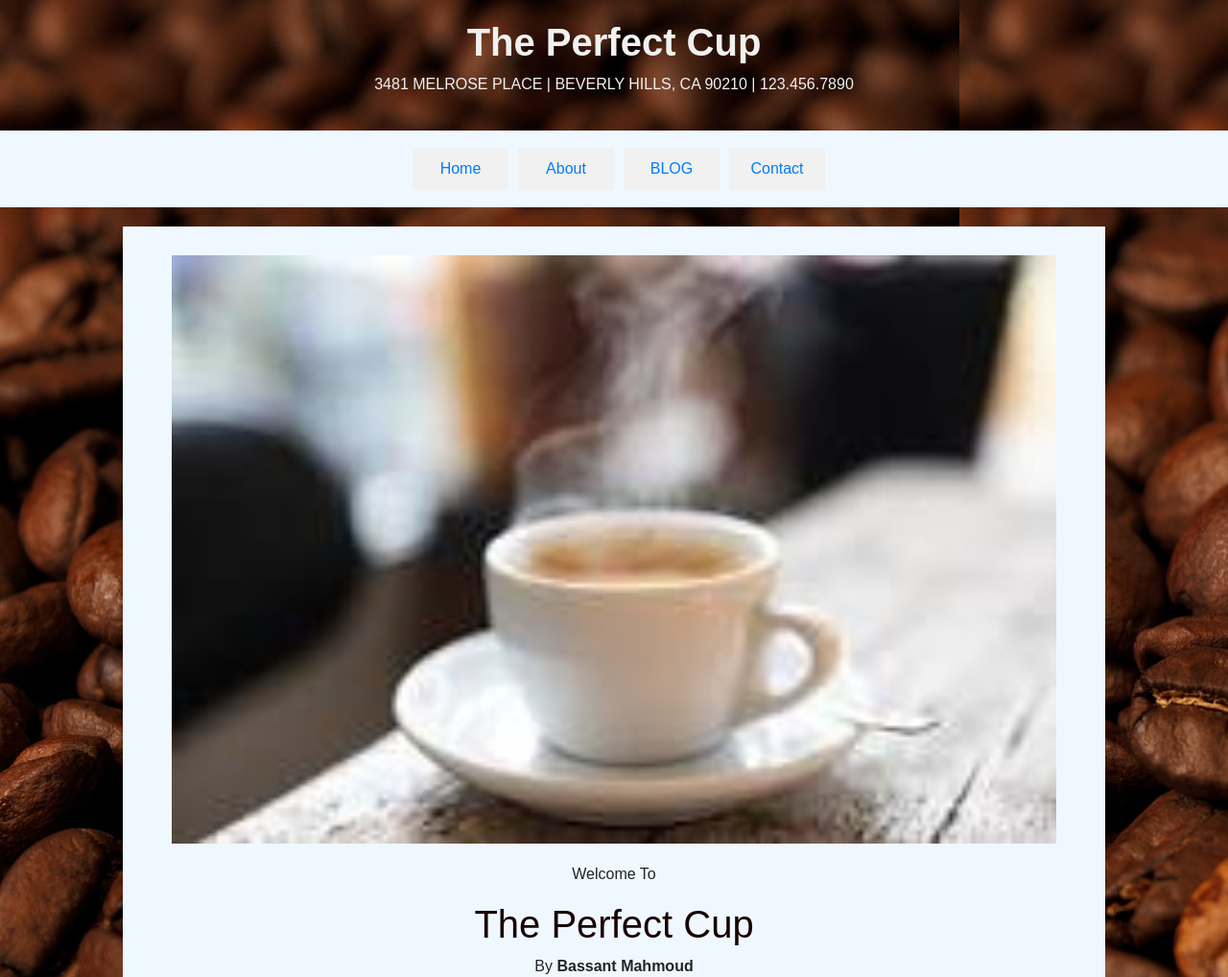
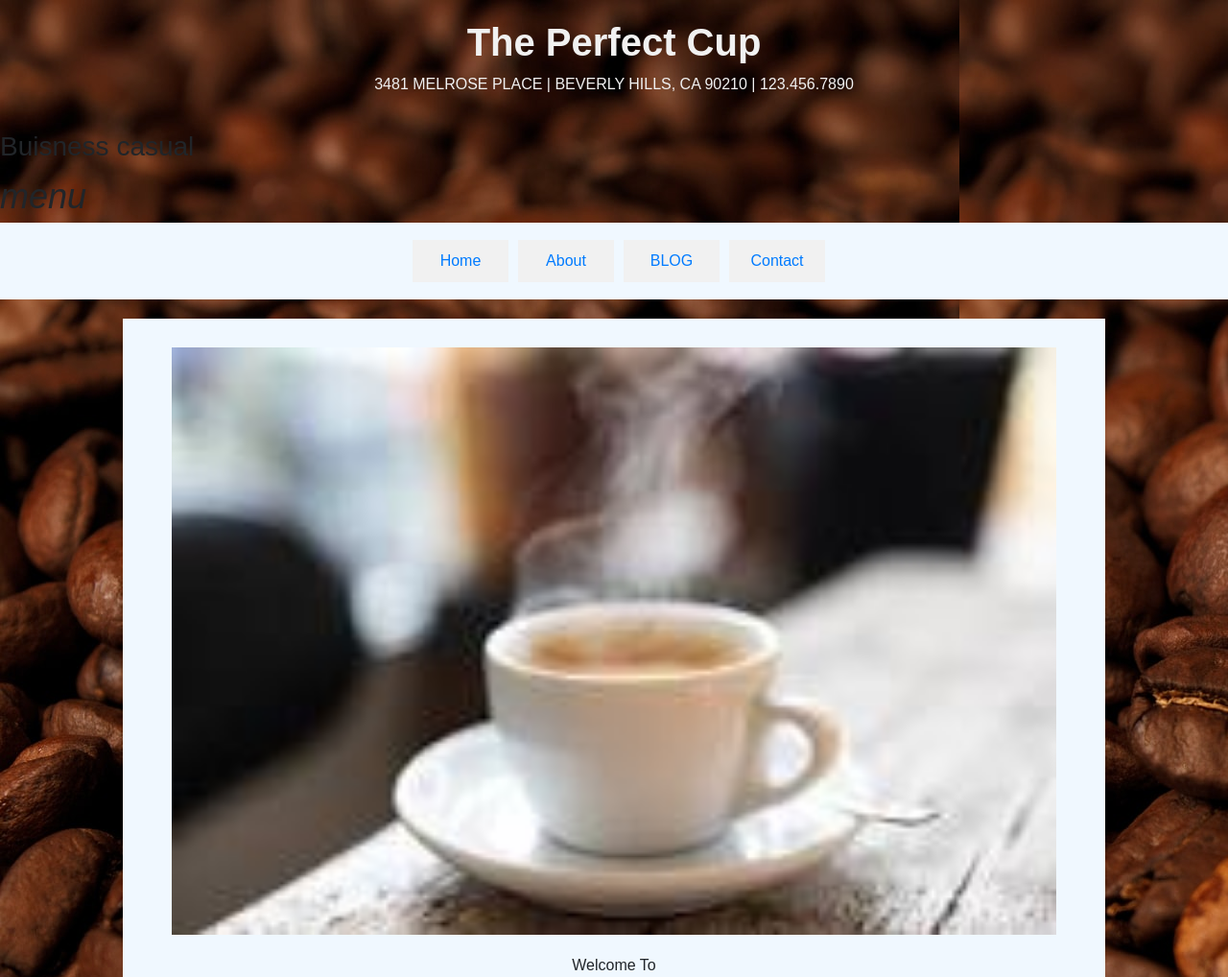
Before and after one commit to bassant1999/Blog-site, a PHP site: page /coffee/index.php in a window 1280 px wide. Shown: the top 1018 px of the page at 96% size. Run offline with PHP 8.4, Linux system fonts and the light colour scheme.

Commit message:
Add files via upload

```diff
--- a/partials/menu.php
+++ b/partials/menu.php
@@ -1,16 +1,36 @@
+<div class="sheader">
+    <h3>Buisness casual</h3>
+    <a onclick="menu()">
+        <i class="material-icons" style="font-size:36px; cursor:pointer;">menu</i>
+    </a>
+</div>
+
 <!-- Navbar Section Starts Here -->
-<div class="navbar">
+<div class="navbar" id="navb">
         <div>
             <a href="index.php"> Home </a>
         </div>
         <div>
-            <a href="about.html"> About </a>
+            <a href="about.php"> About </a>
         </div>
         <div>
             <a href="blog.php?oid=1&nid=1&d=1"> BLOG </a>
         </div>
         <div>
-            <a href="contact.html"> Contact </a>
+            <a href="contact.php"> Contact </a>
         </div>
-      </div>
-    <!-- Navbar Section ends Here -->
+</div>
+<!-- Navbar Section ends Here -->
+
+<script>
+function menu(){
+    let x = document.getElementById('navb').style.display;
+    if(x == '' || x =='none'){
+        document.getElementById('navb').style.display='flex';
+    }
+    else{
+        document.getElementById('navb').style.display='none';
+    }
+
+}
+</script>
```
Also changed, not shown: partials/footer.php (line endings or trailing spaces).
